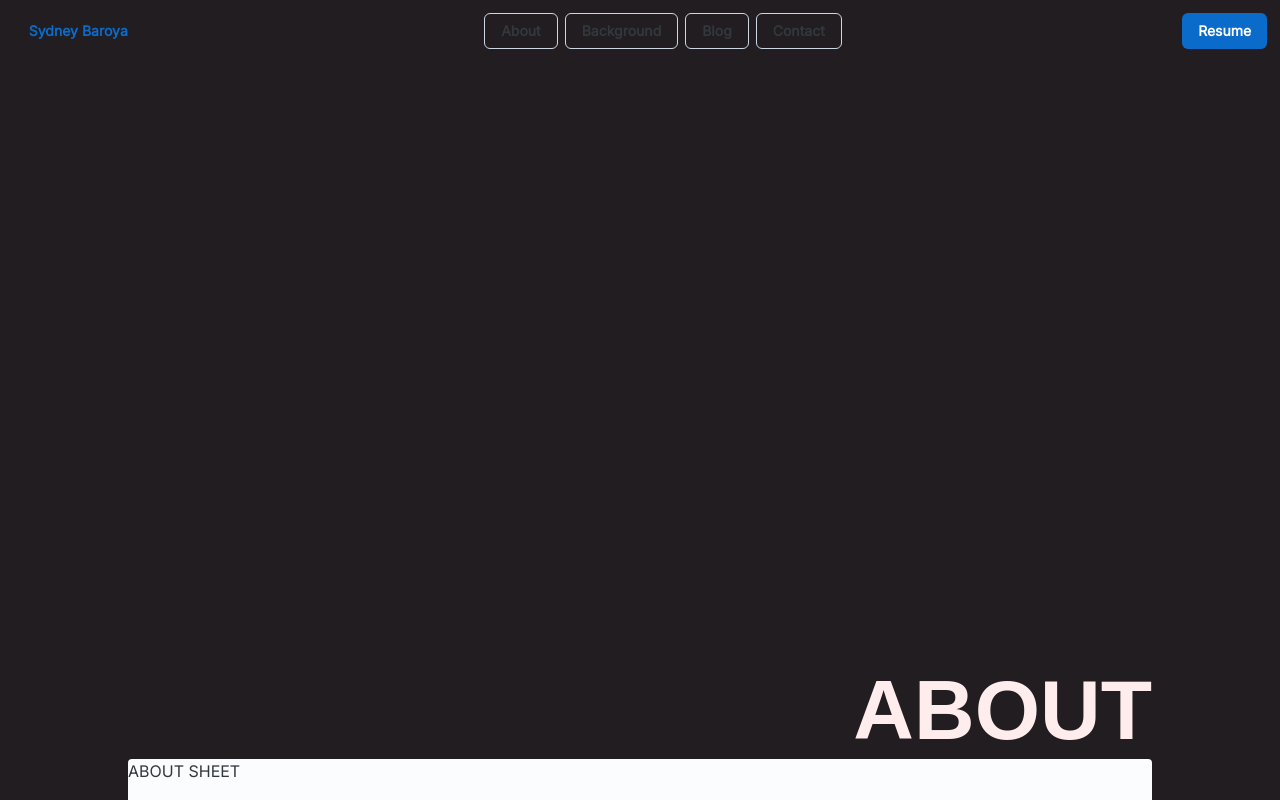
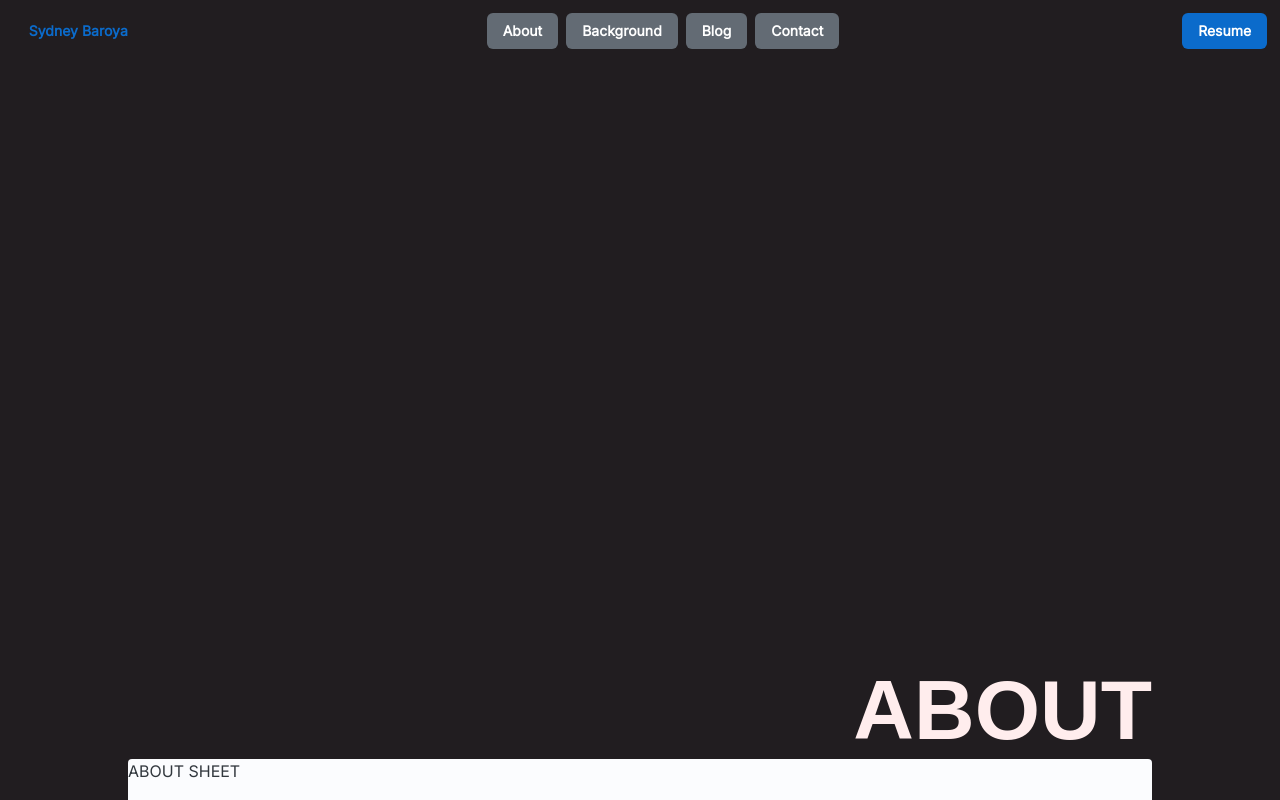
Before and after one commit to syd-baroya/sydneybaroya.com, a React (Create React App) app: page / in a window 1280 px wide. Shown: the top 800 px of the page. Built offline with nearby package versions, Linux system fonts and the light colour scheme; no server answers.

Commit message:
small updates

```diff
--- a/src/components/Home/Home.jsx
+++ b/src/components/Home/Home.jsx
@@ -1,12 +1,12 @@
 import '../../style.css';
 import Background from "../Scene/Scene.jsx";
-import Header from '../Header/Header.jsx';
+import NavBar from '../NavBar/NavBar.jsx';
 import homeSections from './sections.jsx';
 
 export default function Home() {
     return (
         <div>
-            <Header items={homeSections}></Header>
+            <NavBar items={homeSections}></NavBar>
             <Background></Background>
             {homeSections
                 .filter(section => section.component)
--- a/src/components/Header/Header.jsx
+++ b/src/components/NavBar/NavBar.jsx
@@ -1,14 +1,14 @@
 import { Button, ButtonGroup } from '@mui/joy';
 
-import './Header.css';
+import './NavBar.css';
 
-export default function Header({items}) {
+export default function NavBar({items}) {
 
     return (
         <div className="header">
             <Button variant="plain" >Sydney Baroya</Button>
 
-            <ButtonGroup spacing="0.5rem" aria-label="spacing button group">
+            <ButtonGroup variant="solid" spacing="0.5rem" aria-label="spacing button group">
                 { items.map( item => {
                         return <Button key={item.name}>{ item.name }</Button>
                     }
--- a/src/scene/Camera.js
+++ b/src/scene/Camera.js
@@ -17,7 +17,7 @@ class Camera
     setInstance()
     {
         this.instance = new THREE.PerspectiveCamera(35, this.sizes.width / this.sizes.height, 0.1, 100)
-        this.instance.position.set(6, 4, 8)
+        this.instance.position.set(3, 3, 9)
         this.scene.add(this.instance)
     }
 
```
Also changed, not shown: src/components/NavBar/NavBar.css (renamed from src/components/Header/Header.css).
